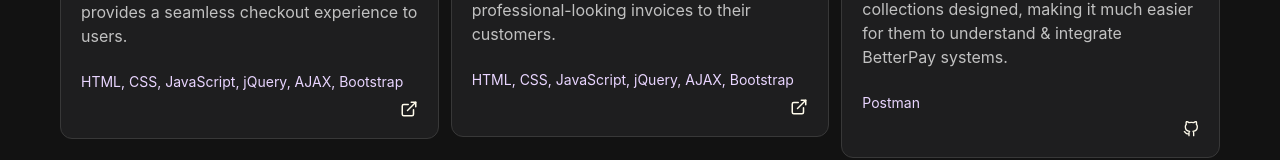
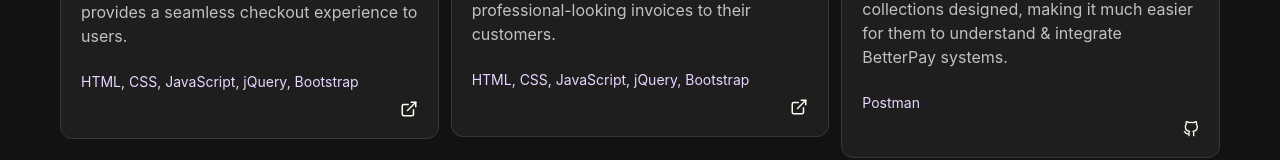
Before and after one commit to amelraihana/portfolio, a Vue app: page /portfolio in a window 1280 px wide. Shown: the part 1302-1462 px from the top of the page. Built offline with nearby package versions, Linux system fonts and the light colour scheme.

Commit message:
update portfolio

```diff
--- a/src/views/PortfolioView.vue
+++ b/src/views/PortfolioView.vue
@@ -44,7 +44,7 @@ export default {
             "payment-link-4",
           ],
           description: "Designed & developed an efficient payment link page with three distinct payment types, now actively used by merchants. The page dynamically adapts to the payment type and provides a seamless checkout experience to users.",
-          tech: "HTML, CSS, JavaScript, jQuery, AJAX, Bootstrap",
+          tech: "HTML, CSS, JavaScript, jQuery, Bootstrap",
           github: null,
           demo: "https://payment-link-demo.vercel.app/?invoice-sample-INV0004A",
         },
@@ -53,7 +53,7 @@ export default {
           name: "Invoice Page",
           images: "invoice-page",
           description: "Developed a clear & organized invoice page that dynamically fetches and displays the invoice details from the BetterPay backend API. Merchants can now easily issue professional-looking invoices to their customers.",
-          tech: "HTML, CSS, JavaScript, jQuery, AJAX, Bootstrap",
+          tech: "HTML, CSS, JavaScript, jQuery, Bootstrap",
           github: null,
           demo: "https://invoice-demo-beige.vercel.app/?id=65f7d307e0f06",
         },
```
